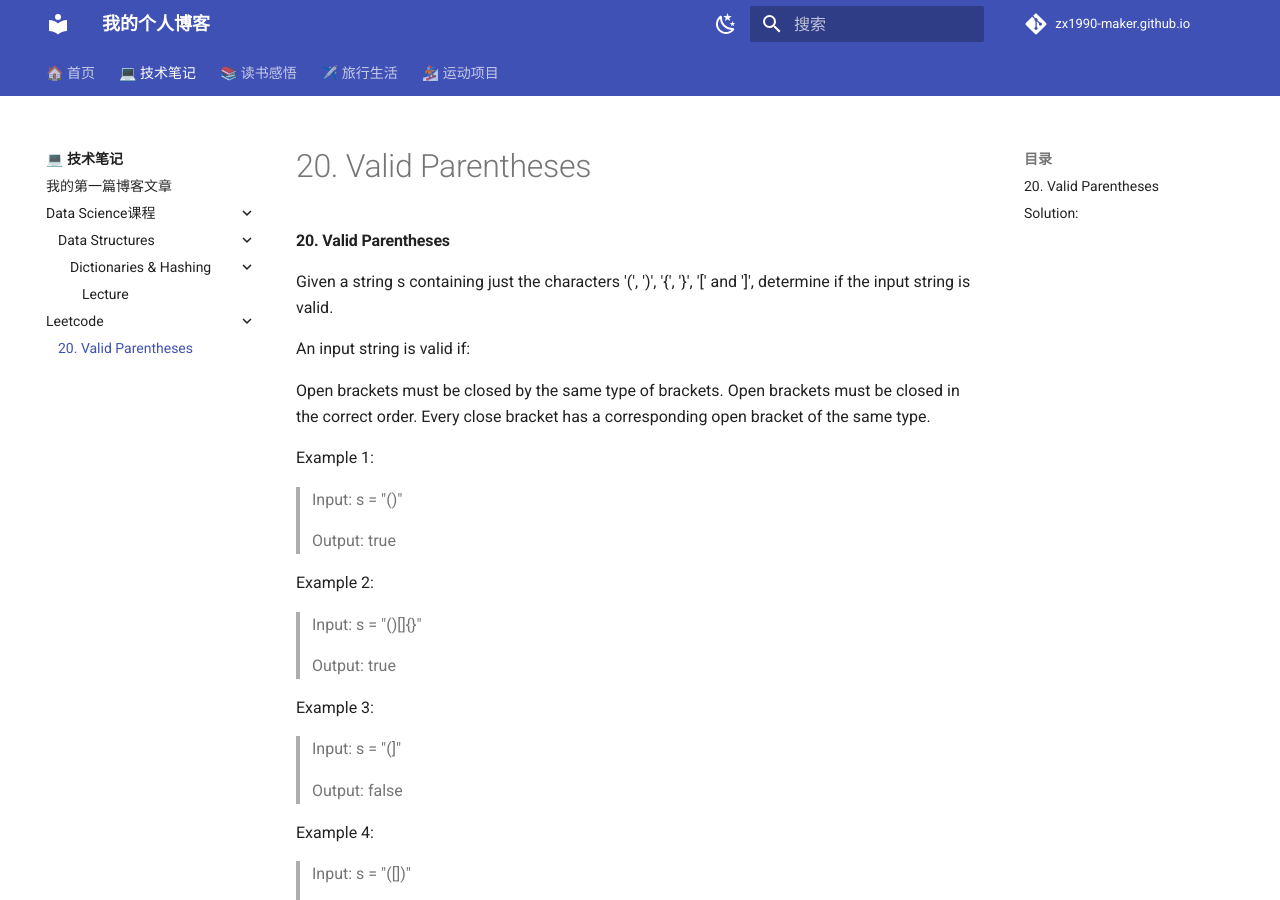
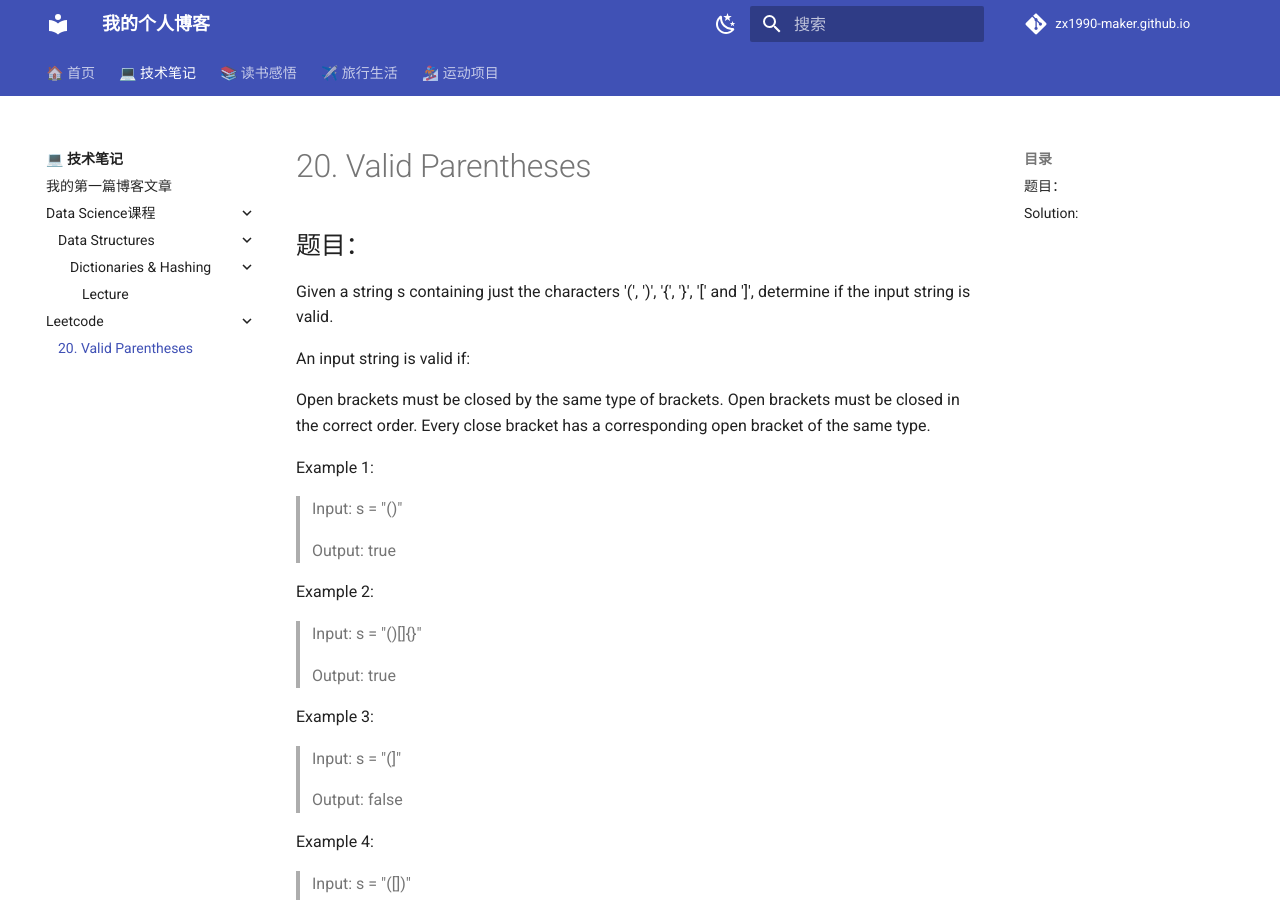
Before and after one commit to zx1990-maker/zx1990-maker.github.io, an MkDocs documentation site: the page built from docs/TECH/Leetcode/20. Valid Parentheses.md, in a window 1280 px wide and 900 px high. Built offline with MkDocs 1.6.1 and Material for MkDocs 9.7.7, drawn with Linux system fonts in a browser that asks for light colours; comment, search, counter and statistics services are not loaded.

Commit message:
Update 20. Valid Parentheses.md

```diff
--- a/docs/TECH/Leetcode/20. Valid Parentheses.md
+++ b/docs/TECH/Leetcode/20. Valid Parentheses.md
@@ -1,5 +1,6 @@
-#### 20. Valid Parentheses
+# 20. Valid Parentheses
 
+## 题目：
 Given a string s containing just the characters '(', ')', '{', '}', '[' and ']', determine if the input string is valid.
 
 An input string is valid if:
@@ -42,7 +43,7 @@ Example 5:
 ***
 
 
-#### Solution:
+## Solution:
 
 这道题是栈（Stack）的最经典应用。栈的特点是 后进先出（LIFO - Last In First Out）。 为什么栈完美契合这道题？**因为当我们遇到一个右括号时，我们需要找的是“最近出现的左括号”，而“最近出现”正对应着“最后进栈”的元素。**
 
```
